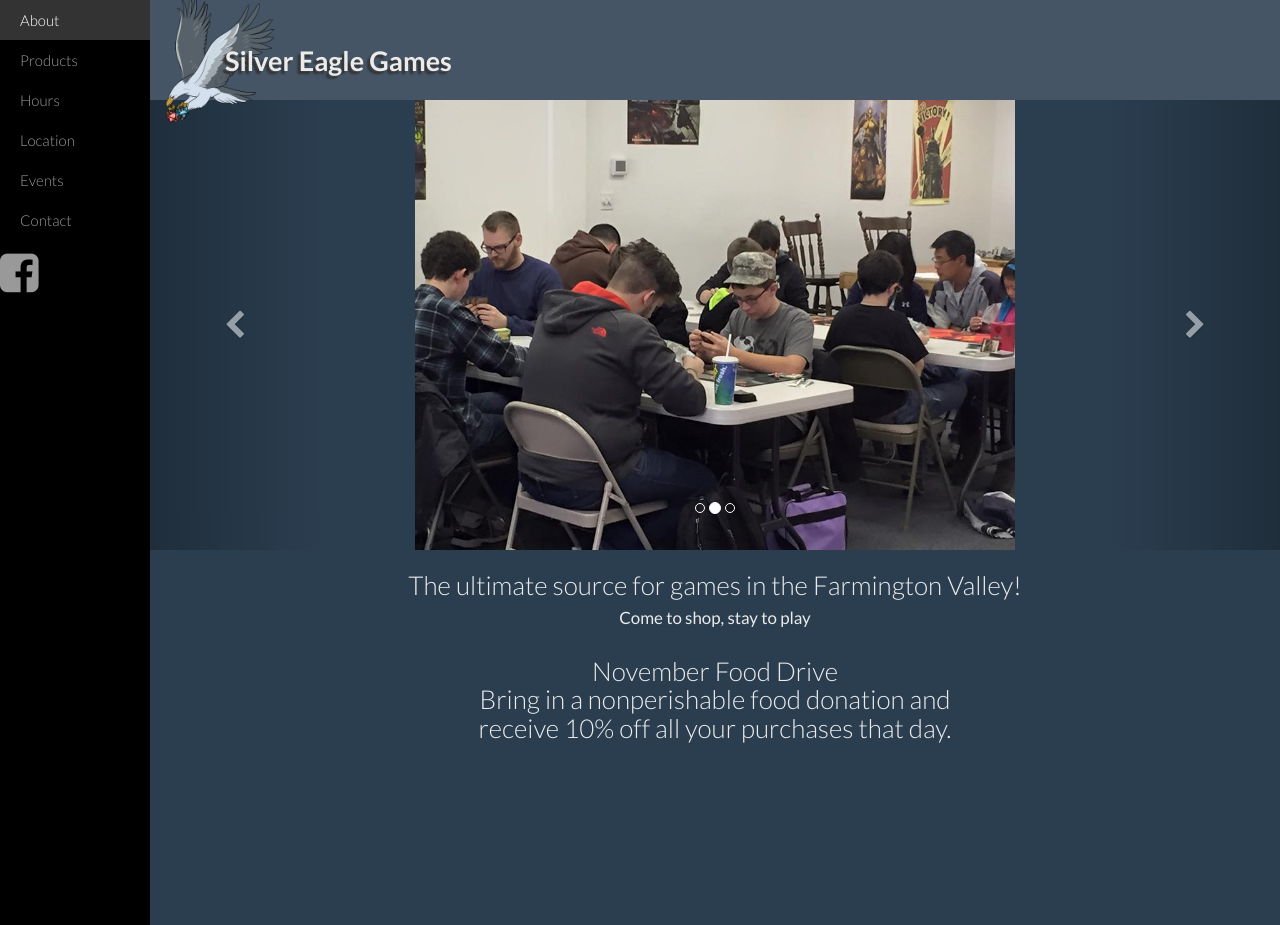
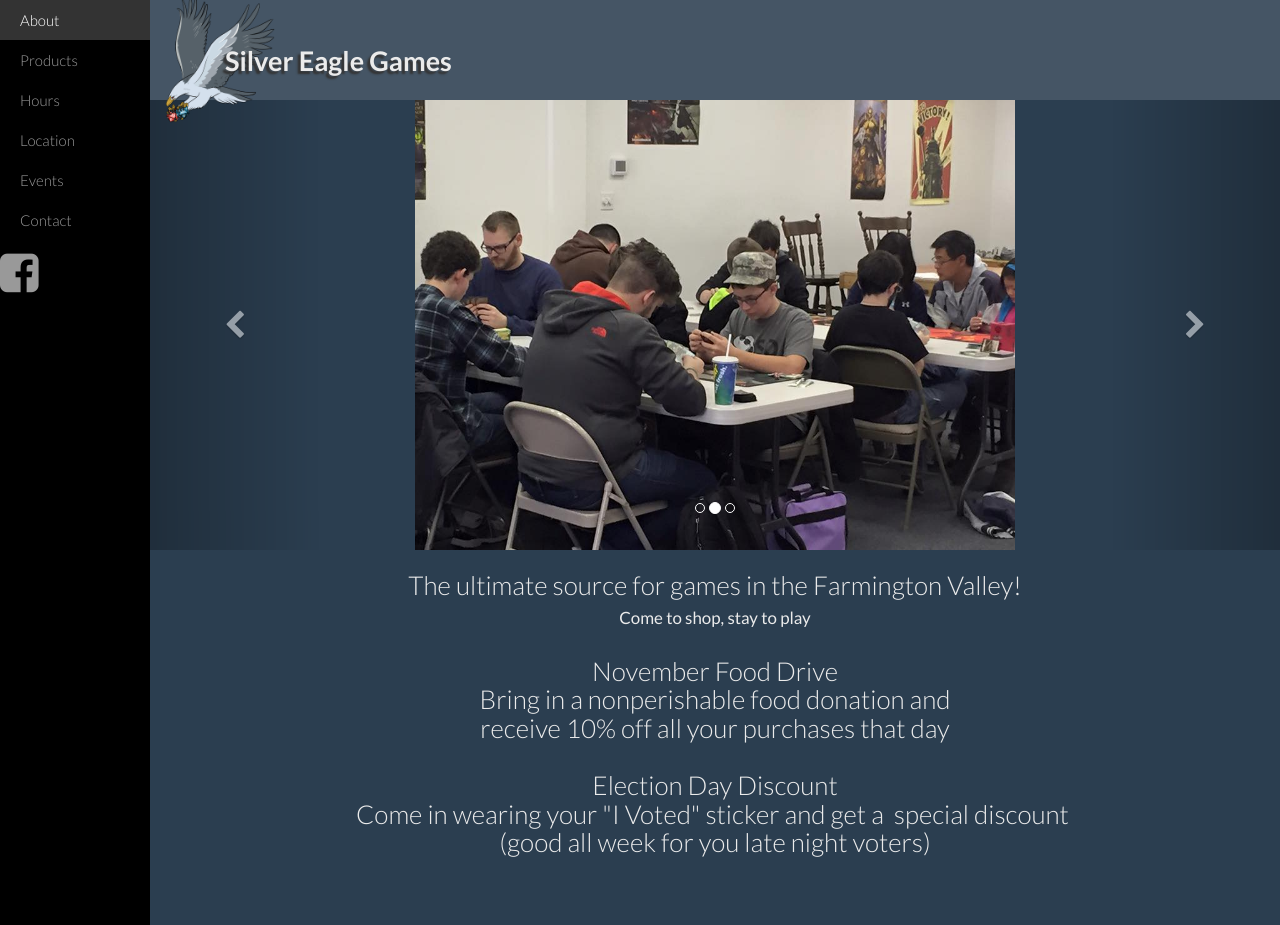
Before and after one commit to sew-admin/sew-admin, a Jekyll site: the page built from index.html, in a window 1280 px wide and 925 px high. Built offline with Jekyll 4.4.1, drawn with Linux system fonts in a browser that asks for light colours; nearby versions of some CDN libraries.

Commit message:
Updated 'index.html' via CloudCannon

```diff
--- a/index.html
+++ b/index.html
@@ -14,6 +14,6 @@ carousel:
     caption:
 ---
 
-<h3 class="text-center editable">The ultimate source for games in the Farmington Valley!<br /><small>Come to shop, stay to play</small><br /><br />November Food Drive<br />Bring in a nonperishable food donation and<br />receive 10% off all your purchases that day.<br /><br /><br />&nbsp;</h3>
+<h3 class="text-center editable">The ultimate source for games in the Farmington Valley!<br /><small>Come to shop, stay to play</small><br /><br />November Food Drive<br />Bring in a nonperishable food donation and<br />receive 10% off all your purchases that day<br /><br />Election Day Discount<br />Come in wearing your "I Voted" sticker and get a &nbsp;special discount&nbsp;<br />(good all week for you late night voters)<br /><br />&nbsp;</h3>
 
 <div class="editable"></div>
```
